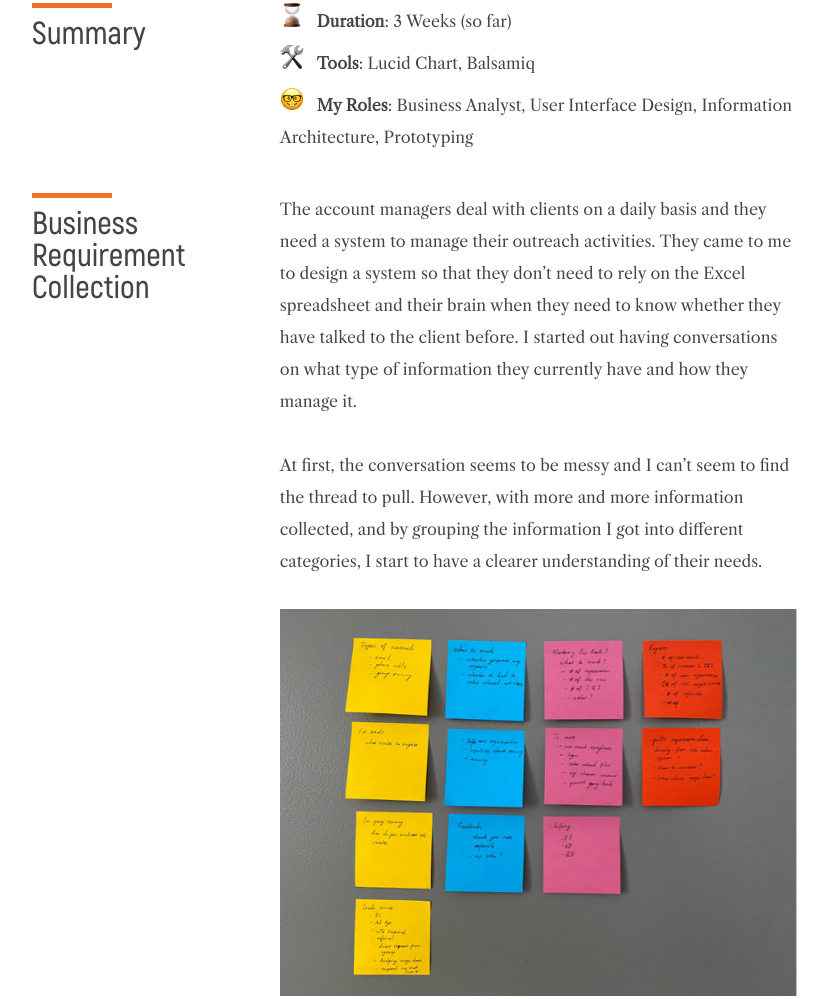
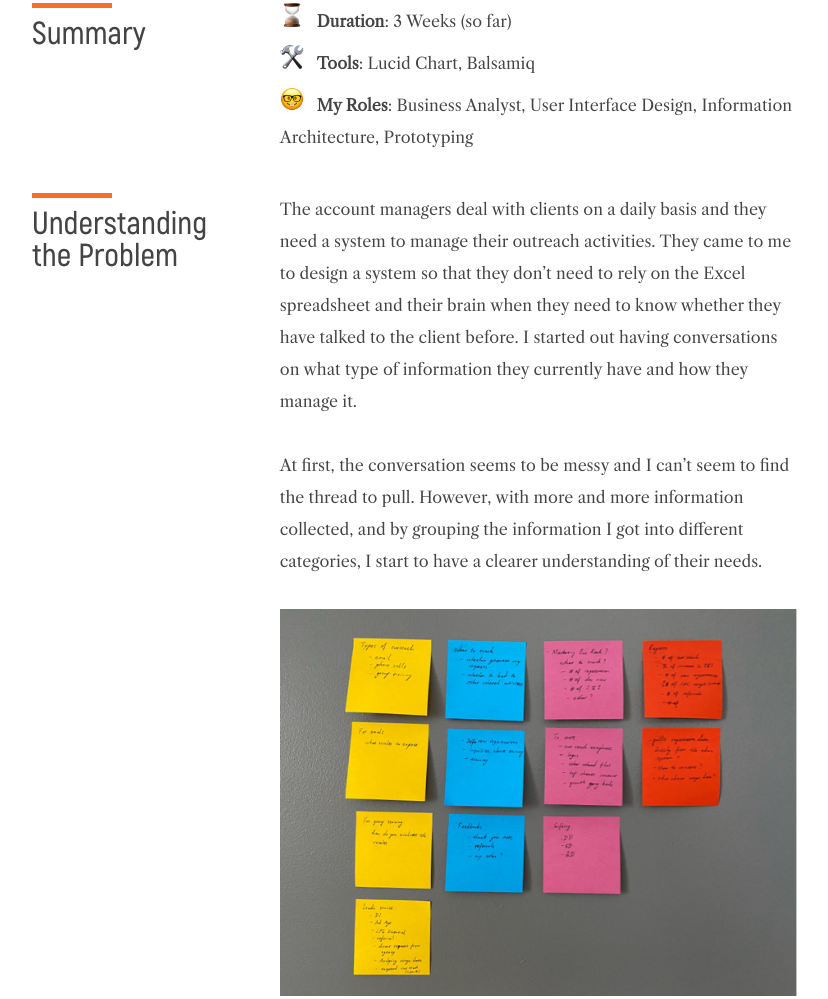
Before and after one commit to slevine/mingdesign_public, a plain HTML site: page sample-crm.html in a window 1280 px wide. Shown: the part 459-1458 px from the top of the page, without its empty margins (130-958 px from the left). Drawn offline with Linux system fonts and the light colour scheme.

Commit message:
updated the section header

```diff
--- a/sample-crm.html
+++ b/sample-crm.html
@@ -40,7 +40,7 @@
 		</div>
 
 		<div class="contentSec">
-			<div class="projectSecTitle">Business Requirement Collection</div>
+			<div class="projectSecTitle">Understanding the Problem</div>
 			<div class="summary">
 			<p>The account managers deal with clients on a daily basis and they need a system to manage their outreach activities. They came to me to design a system so that they don’t need to rely on the Excel spreadsheet and their brain when they need to know whether they have talked to the client before. I started out having conversations on what type of information they currently have and how they manage it.
 
```
